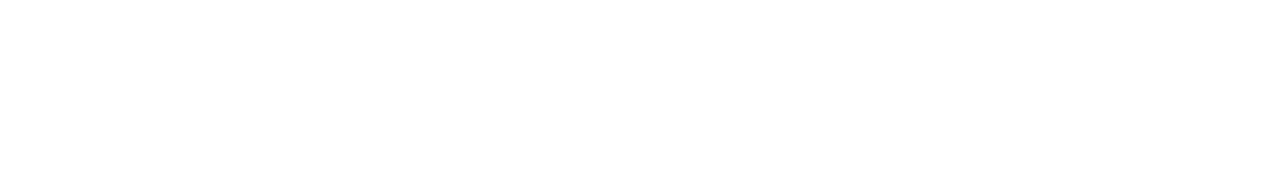
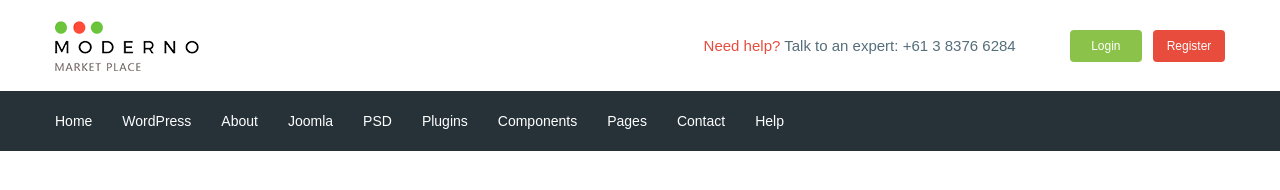
Before and after one commit to yu-kuksova/moderno_project, a website: page app/index.html in a window 1280 px wide. Drawn offline with nearby package versions, Linux system fonts and the light colour scheme; files that its build step writes are made by us from their sources.

Commit message:
added header

```diff
--- a/app/index.html
+++ b/app/index.html
@@ -1,13 +1,58 @@
 <!DOCTYPE html>
 <html lang="en">
+
 <head>
     <meta charset="UTF-8">
     <meta name="viewport" content="width=device-width, initial-scale=1.0">
     <title>Document</title>
+    <link href="https://fonts.googleapis.com/css?family=Roboto:500,700&display=swap" rel="stylesheet">
     <link rel="stylesheet" href="css/libs.min.css">
     <link rel="stylesheet" href="css/style.min.css">
 </head>
+
 <body>
+    <header class="header">
+        <div class="header__top">
+            <div class="container">
+                <div class="header__top-inner">
+                    <div class="header__logo">
+                        <a href="#">
+                            <img src="images/logo.png" alt="">
+                        </a>
+                    </div>
+                    <div class="header__text">
+                        <a href="#"><span>Need help?</span></a>
+                        Talk to an expert:
+                        <a href="tel:61383766284">+61 3 8376 6284</a>
+                    </div>
+                    <div class="header__box">
+                        <a href="#" class="basket"></a>
+                        <a class="header__btn header__btn-login" href="#">Login</a>
+                        <a class="header__btn header__btn-register" href="#">Register</a>
+                    </div>
+                </div>
+            </div>
+        </div>
+        <div class="header__menu">
+            <div class="container">
+                <nav class="menu">
+                    <ul class="menu__list">
+                        <li class="menu__item"><a href="#">Home</a></li>
+                        <li class="menu__item"><a href="#">WordPress</a></li>
+                        <li class="menu__item"><a href="#">About</a></li>
+                        <li class="menu__item"><a href="#">Joomla </a></li>
+                        <li class="menu__item"><a href="#">PSD</a></li>
+                        <li class="menu__item"><a href="#">Plugins</a></li>
+                        <li class="menu__item"><a href="#">Components</a></li>
+                        <li class="menu__item"><a href="#">Pages </a></li>
+                        <li class="menu__item"><a href="#">Contact</a></li>
+                        <li class="menu__item"><a href="#">Help</a></li>
+                    </ul>
+                </nav>
+            </div>
+        </div>
+
+    </header>
 
 
 
@@ -15,4 +60,5 @@
     <script src="js/libs.min.js"></script>
     <script src="js/main.min.js"></script>
 </body>
+
 </html>
--- /dev/null
+++ b/app/scss/_fonts.scss
@@ -0,0 +1,21 @@
+@font-face{
+    font-family: 'Roboto-Regular', sans-serif;
+    src: url('../fonts/Roboto-Regular.woff2') format('woff2'),
+         url('../fonts/Roboto-Regular.woff') format('woff');
+    font-weight: 400;
+    font-display: swap;
+}
+
+// @font-face{
+//     font-family: 'Roboto-Medium', sans-serif;
+//     src: url('../fonts/Roboto-Medium.woff2') format('woff2'),
+//          url('../fonts/Roboto-Medium.woff') format('woff');
+//     font-weight: 500;
+// }
+
+// @font-face{
+//     font-family: 'Roboto-Bold', sans-serif;
+//     src: url('../fonts/Roboto-Bold.woff2') format('woff2'),
+//          url('../fonts/Roboto-Bold.woff') format('woff');
+//     font-weight: 700;
+// }
--- /dev/null
+++ b/app/scss/_global.scss
@@ -0,0 +1,44 @@
+html {
+    box-sizing: border-box;
+}
+
+*,
+*::before,
+*::after{
+    box-sizing: inherit;
+}
+
+h1, h2, h3, h4, h5, h6, p, ul, li {
+    padding: 0;
+    margin: 0;
+}
+
+a {
+    display: inline-block;
+    text-decoration: none;
+    color: $text;
+}
+
+ul, li {
+    list-style: none;
+}
+
+img {
+	max-width: 100%;
+	vertical-align: top;
+}
+
+body {
+    font-family: 'Roboto-Regular', sans-serif;
+    font-weight: 400;
+    color: $text;
+    font-size: 15px;
+    line-height: 24px;
+
+}
+
+.container{
+    max-width: 1200px;
+    padding: 0 15px;
+    margin: 0 auto;
+}
--- /dev/null
+++ b/app/scss/_vars.scss
@@ -0,0 +1,4 @@
+$text: #546e7a;
+$red: #e74c3c;
+$green: #8bc34a;
+$bg: #263238;
--- a/app/scss/style.scss
+++ b/app/scss/style.scss
@@ -1,14 +1,56 @@
-html {
-    box-sizing: border-box;
+@import 'vars';
+@import 'global';
+@import 'fonts';
+
+.header__top-inner {
+    display: flex;
+    justify-content: space-between;
+    height: 91px;
+    align-items: center;
 }
 
-*,
-*::before,
-*::after{
-    box-sizing: inherit;
+.header__text {
+    margin-left: auto;
+    margin-right: 50px;
+    span{
+        color: $red;
+    }
 }
 
-.box {
+.header__btn {
+    padding: 4px;
+    width: 72px;
+    border-radius: 4px;
+    color: #fff;
+    text-align: center;
+    font-size: 12px;
+}
+
+.header__btn-login {
+    background-color: $green;
+}
+
+.header__btn-register {
+    background-color: $red;
+    margin-left: 7px;
+}
+
+.header__menu {
+    background-color: $bg;
+}
+
+.menu__list{
+    height: 60px;
     display: flex;
-
+    align-items: center;
+    li{
+        display: inline-block;
+        & + li {
+            margin-left: 30px;
+        }
+    }
+    a {
+        color: #fff;
+        font-size: 14px;
+    }
 }
--- a/gulpfile.js
+++ b/gulpfile.js
@@ -8,7 +8,7 @@
     cssmin = require('gulp-cssmin');
 
 gulp.task('sass', function(){
-  return gulp.src('app/scss/style.scss')
+  return gulp.src('app/scss/**/*.scss')
            .pipe(sass({outputStyle: 'compressed'}))
            .pipe(rename({suffix : '.min'}))
            .pipe(autoprefixer({
@@ -58,7 +58,7 @@
 });
 
 gulp.task('watch', function(){
-  gulp.watch('app/scss/style.scss', gulp.parallel('sass'))
+  gulp.watch('app/scss/**/*.scss', gulp.parallel('sass'))
   gulp.watch('app/*.html', gulp.parallel('html'))
   gulp.watch('app/js/*.js', gulp.parallel('js'))
 });
```
Also changed, not shown: app/fonts/Roboto-Bold.woff (added), app/fonts/Roboto-Bold.woff2 (added), app/fonts/Roboto-Medium.woff (added), app/fonts/Roboto-Medium.woff2 (added), app/fonts/Roboto-Regular.woff (added), app/fonts/Roboto-Regular.woff2 (added), app/images/logo.png (added).
